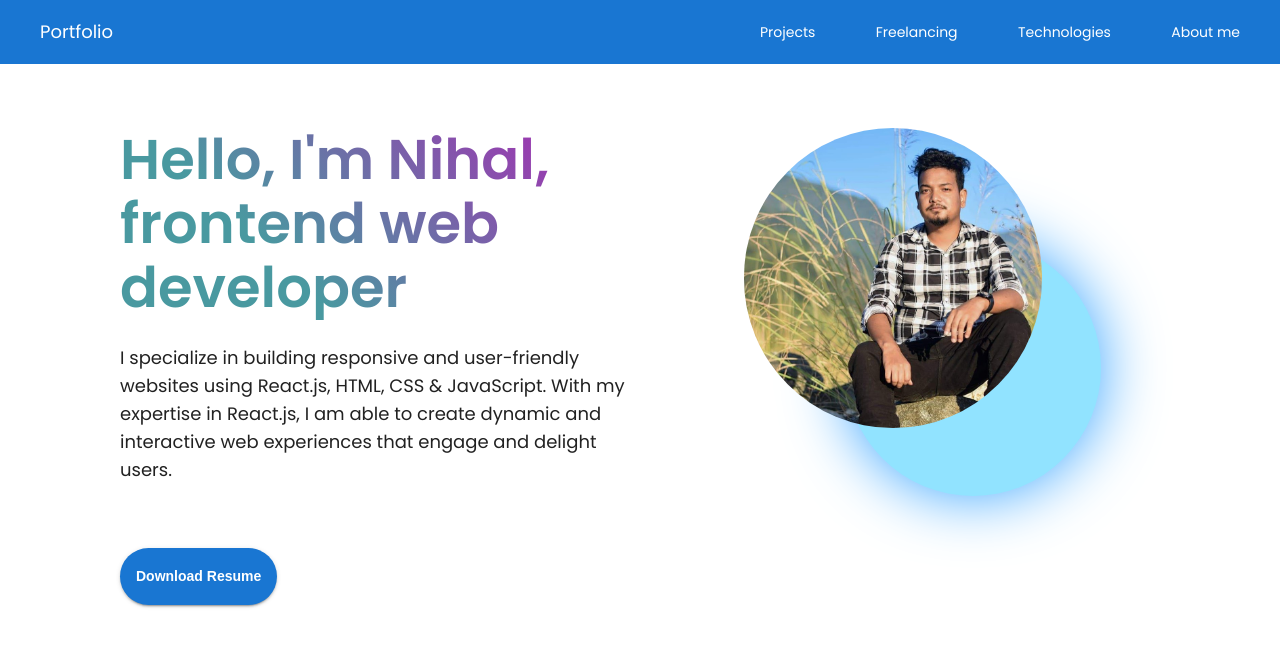
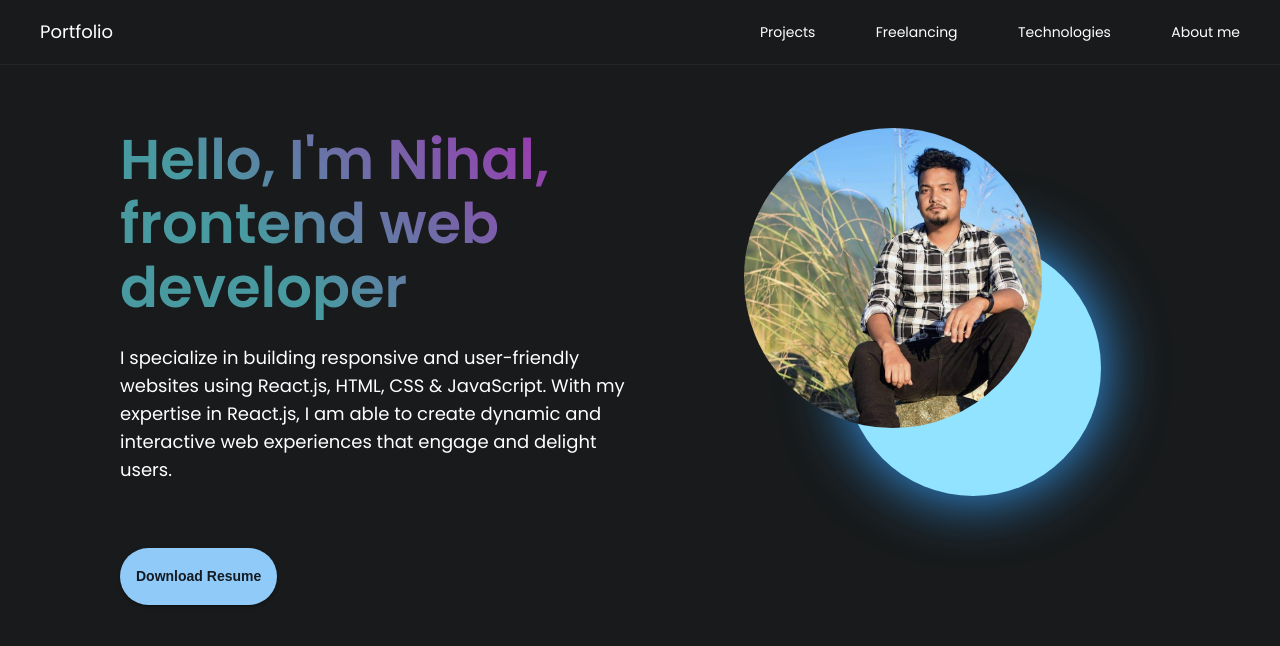
Before and after one commit to NihalP01/portfolio, a React (Create React App) app: page / in a window 1280 px wide. Shown: the top 646 px of the page. Built offline with nearby package versions, Linux system fonts and the light colour scheme.

Commit message:
added dark theme

```diff
--- a/src/components/sections/styles.sections.js
+++ b/src/components/sections/styles.sections.js
@@ -3,10 +3,11 @@ import { Box, styled } from '@mui/material';
 export const BoxWrapper = styled(Box)(({ theme }) => ({
   display: 'flex',
   width: '100%',
-  marginTop: '8rem',
+  paddingTop: '8rem',
   [theme.breakpoints.down('lg')]: {
-    marginTop: '5.5rem',
+    paddingTop: '5.5rem',
   },
+  background: theme.palette.background.paper,
 }));
 
 export const ButtonBox = styled(Box)(() => ({
--- a/src/global/theme.js
+++ b/src/global/theme.js
@@ -1,6 +1,13 @@
 import { createTheme } from '@mui/material';
 
 export const theme = createTheme({
+  palette: {
+    mode: 'dark',
+    background: {
+      default: '#181a1b',
+      paper: '#181a1b',
+    },
+  },
   breakpoints: {
     values: {
       xs: 0,
```
